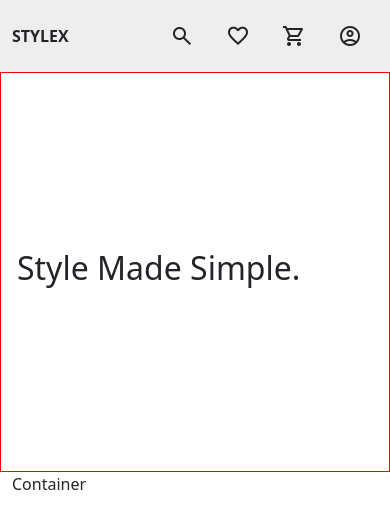
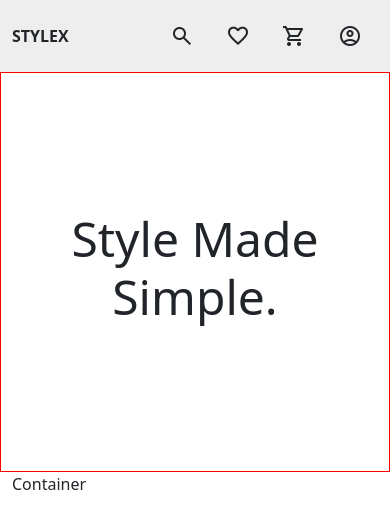
Before and after one commit to andrea-buonocore/capstone_project, a React (Create React App) app: page / in a window 390 px wide. Shown: the top 528 px of the page. Built offline with nearby package versions, Linux system fonts and the light colour scheme.

Commit message:
hero quasi ok, aggiunti mixins per media queries

```diff
--- a/src/components/Hero.jsx
+++ b/src/components/Hero.jsx
@@ -1,6 +1,6 @@
 const Hero = () => {
     return (
-        <div id="hero" className="p-3 p-md-5 d-flex align-items-center">
+        <div id="hero" className="p-3 p-md-5 d-flex align-items-center justify-content-center">
             <h1>Style Made Simple.</h1>
         </div>
     )
--- a/src/style/hero.scss
+++ b/src/style/hero.scss
@@ -1,13 +1,18 @@
 @import './partials/breakpoints';
+@import './partials/mixins';
 
 #hero {
     height: 400px;
     border: 1px solid red;
 
     h1 {
-        font-size: 2em;
         text-align: center;
         animation: fadeIn 1s linear;
+        font-size: 3em;
+
+        @include devices(tablet) {
+            font-size: 4em;
+        }
     }
 }
 
--- /dev/null
+++ b/src/style/partials/_mixins.scss
@@ -0,0 +1,23 @@
+@import './breakpoints';
+
+@mixin devices ($breakpoint) {
+    //the name of the mixin is devices
+
+    @if $breakpoint == mobile {
+        @media only screen and (max-width: $sm) {
+            @content;
+        }
+    }
+
+    @if $breakpoint == tablet {
+        @media only screen and (min-width: $md) {
+            @content;
+        }
+    }
+
+    @if $breakpoint == laptop {
+        @media only screen and (min-width: $lg) {
+            @content;
+        }
+    }
+}
```
